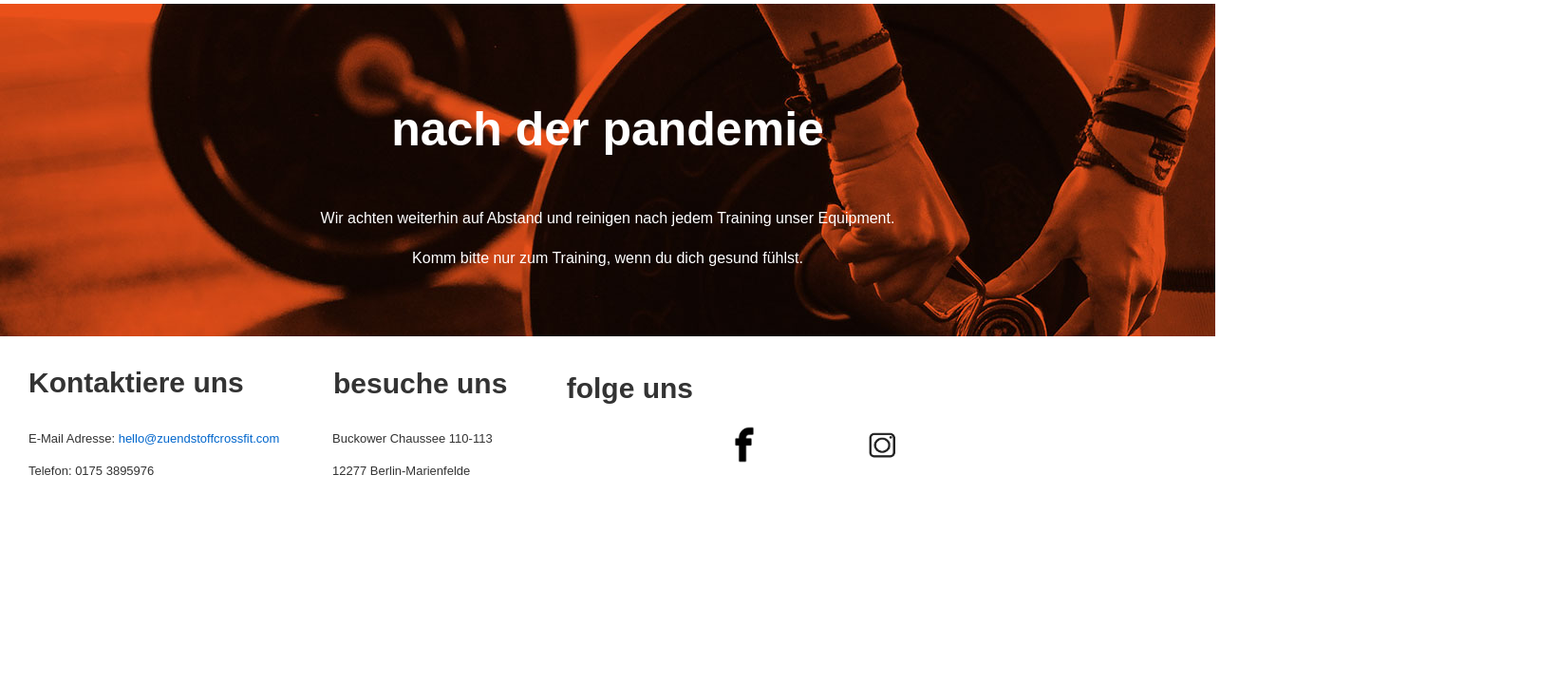
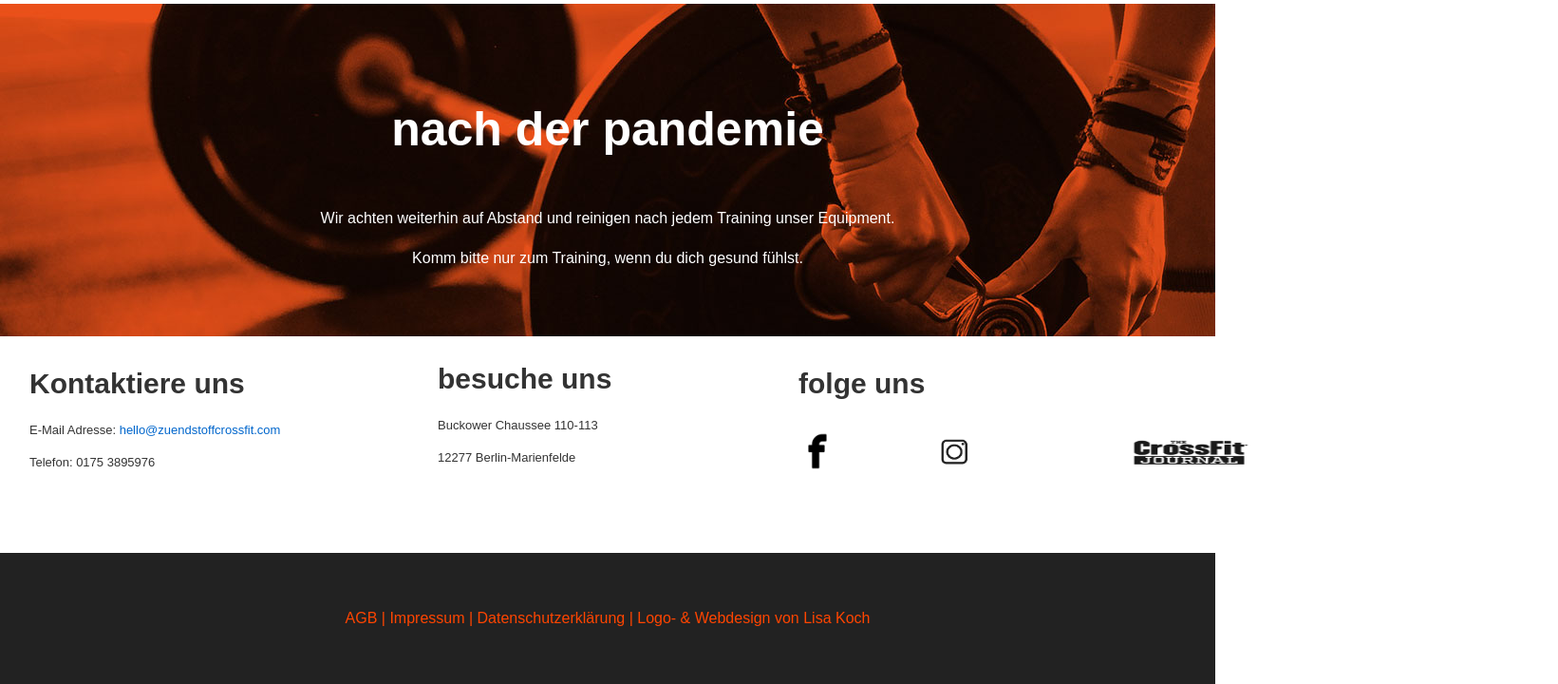
Before and after one commit to Laczkovilmos/z-ndstof, a plain HTML site: page index.html in a window 1280 px wide. Shown: the part 4455-5175 px from the top of the page at 95% size, 1641 px wide, since content can reach past the window. Before the commit the page ends 4975 px from the top, so only its background shows below. Drawn offline with Linux system fonts and the light colour scheme.

Commit message:
also resz elhelyeztése

```diff
--- a/index.html
+++ b/index.html
@@ -174,7 +174,7 @@
       <p>Komm bitte nur zum Training, wenn du dich gesund fühlst.</p>
     </div>
   </div>
-  <div id="kontakt">
+  <div class="kontakt">
     <div class="elsoresz">
       <h2 class="kontakt2">Kontaktiere uns</h2>
       <div class="meret1">
@@ -186,19 +186,28 @@
 
     <div class="masodikresz">
       <h2 class="kontakt3">besuche uns</h2>
-      </div>
+
 
         <div class="meret2">
           <p>Buckower Chaussee 110-113</p>
           <p>12277 Berlin-Marienfelde</p>
         </div>
+    </div>
       <div class="harmadikresz">
         <h2 class="kontakt4">folge uns</h2>
+      </div>
+        <div class="kepek">
           <img class="facebook" src="képek/f-initial-letter-for-logo-company-isolated-vector.jpg" alt="">
+
           <img class="instagram" src="képek/instagram.png" alt="">
-        <img src="képek/" alt="">
+
+
+          <img class="logo2" src="képek/Képernyőkép 2024-12-05 093839.png" alt="">
         </div>
+
+
   </div>
+  <div class="alsoresz"><p>AGB | Impressum | Datenschutzerklärung | Logo- & Webdesign von Lisa Koch</p></div>
 
 
 
--- a/zundstoff.css
+++ b/zundstoff.css
@@ -434,54 +434,61 @@ color: orangered;
 
   .kontakt{
     display: flex;
-    padding: 10px;
+    padding: 1px;
+
   }
 
   .kontakt2{
     font-size: 30px;
+    width: 350px;
   }
 
   .kontakt3{
     font-size: 30px;
+    margin-top: -10px;
+    width: 350px;
+    margin-left: -300px;
   }
   .elsoresz{
-    float :left ;
+    float : left ;
     margin-left: 30px;
   }
 
   .masodikresz{
-    padding: 1px;
+    padding: 30px;
     margin-left: 350px;
     width: 250px;
+    margin-bottom: 50px;
   }
 
   .meret1{
     font-size: small;
+    margin-top: -10px;
   }
 
   .meret2{
     font-size: small;
-    margin-left: 350px;
-    margin-top: -15px;
-    width: 250px;
+    width: 350px;
+    margin-top: -10px;
+    margin-left: -300px;
   }
 
   .harmadikresz{
-    margin-top: -50px;
+
     padding: -50px;
   }
   .kontakt4{
     font-size: 30px;
     float: right;
-    margin-right: 550px;
-    margin-top: -85px;
+    margin-right: 400px;
+    width: 350px;
+
   }
 
   .facebook{
     height: 40px;
     width: 40px;
-    margin-left: 470px;
-    margin-top: -50px;
+    margin-left: -800px;
   }
 
   .instagram{
@@ -490,3 +497,25 @@ color: orangered;
     margin-left: 100px;
     margin-top: -50px;
   }
+
+  .logo2{
+    margin-left: 150px;
+    width: 150px;
+    height: 40px;
+    margin-top: 50px;
+  }
+
+  .kepek{
+    margin: 50px;
+    border: 40px;
+    margin-bottom: 50px;
+
+  }
+
+  .alsoresz{
+    color: orangered;
+    background-color: #222;
+    padding: 40px;
+    text-align: center;
+    margin-top: -5px;
+  }
```
Also changed, not shown: képek/Képernyőkép 2024-12-05 093839.png (added). Lines whose indentation alone changed are shown as unchanged.
